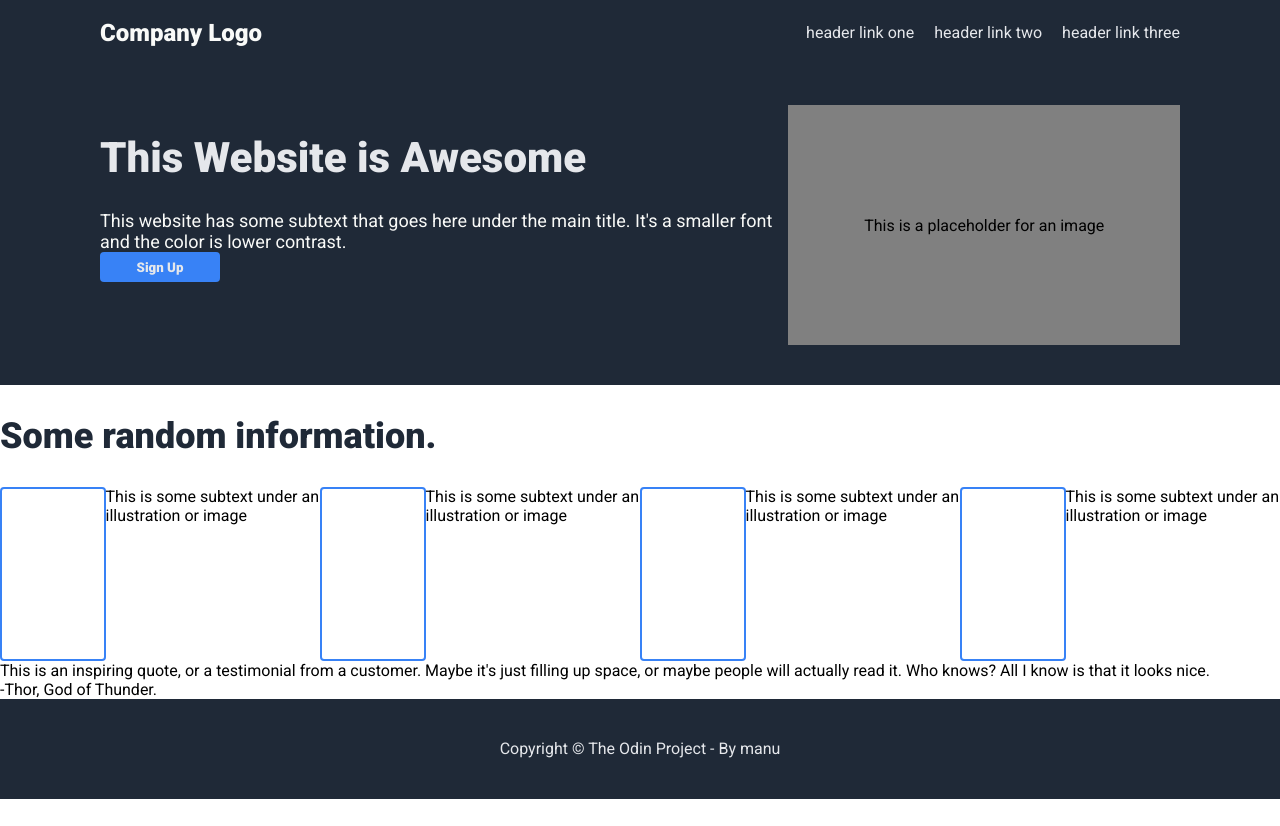
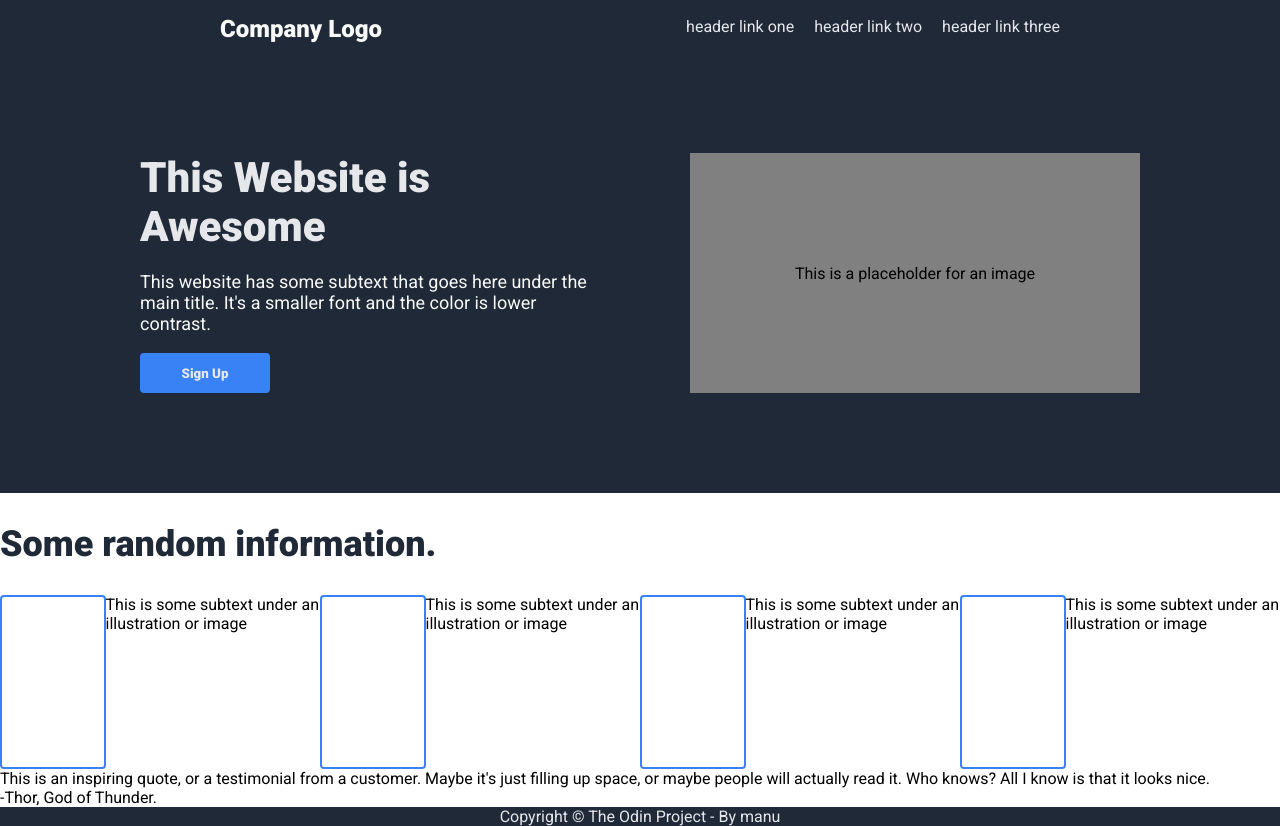
Before and after one commit to manuasd/project-landing-page, a plain HTML site: page index.html in a window 1280 px wide. Before the commit the page ends 800 px from the top, so only its background shows below. Drawn offline with Linux system fonts and the light colour scheme.

Commit message:
Improve banner hero
Closer to expected.

```diff
--- a/style.css
+++ b/style.css
@@ -14,15 +14,17 @@ button {
     background-color: #3882F6;
     border: 0px;
     border-radius: 4px;
-    width: 120px;
-    height: 30px;
+    width: 130px;
+    height: 40px;
     color:#E5E7EB;
     font-family: 'Roboto';
     font-weight: bold;
+
 }
 
 h1 {
     font-size: 42px;
+    margin: 0px;
     color: #E5E7EB;
 }
 
@@ -45,8 +47,6 @@ footer {
 .header {
     display: flex;
     background-color: #1F2937;
-    width: 100%;
-    height: 65px;
     align-items: center;
 }
 
@@ -60,22 +60,27 @@ footer {
     font-size: 24px;
     font-weight: bold;
     color: #F9FAF8;
-    margin-left: 100px;
+    padding: 15px 10px 10px 0px;
+    margin-left: 220px;
 }
 
 .hero{
     background-color: #1F2937;
-    padding: 40px 100px 40px 100px;
+    padding: 100px 100px 100px 100px;
     display: flex;
+    justify-content: center;
+    width: auto;
+    gap: 100px;
 }
 
 .subtext{
     font-size: 18px;
     color: #F9FAF8;
+
 }
 
 .placeholder {
-    width: 525px;
+    width: 450px;
     height: 240px;
     background-color: grey;
     display: flex;
@@ -84,7 +89,11 @@ footer {
 }
 
 .left-placeholder {
-    flex: ;
+    display: flex;
+    width: 450px;
+    flex-direction: column;
+    justify-content: space-between;
+
 }
 
 .random-info {
@@ -125,5 +134,5 @@ footer {
 }
 
 #push-right {
-    margin-right: 90px;
+    margin-right: 210px;
 }
```
Also changed, not shown: index.html (+1 -1 lines).
